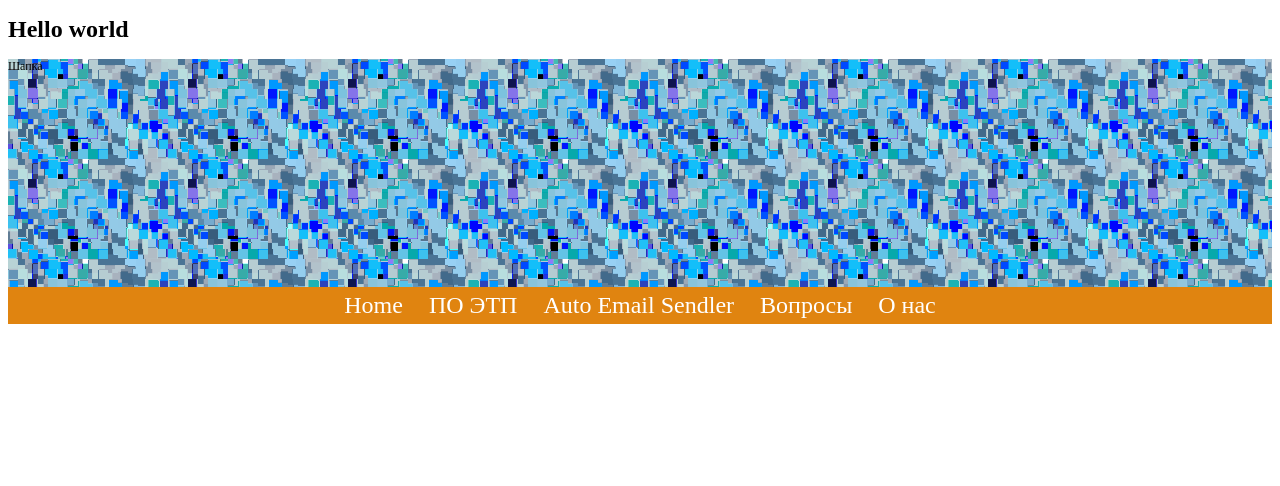
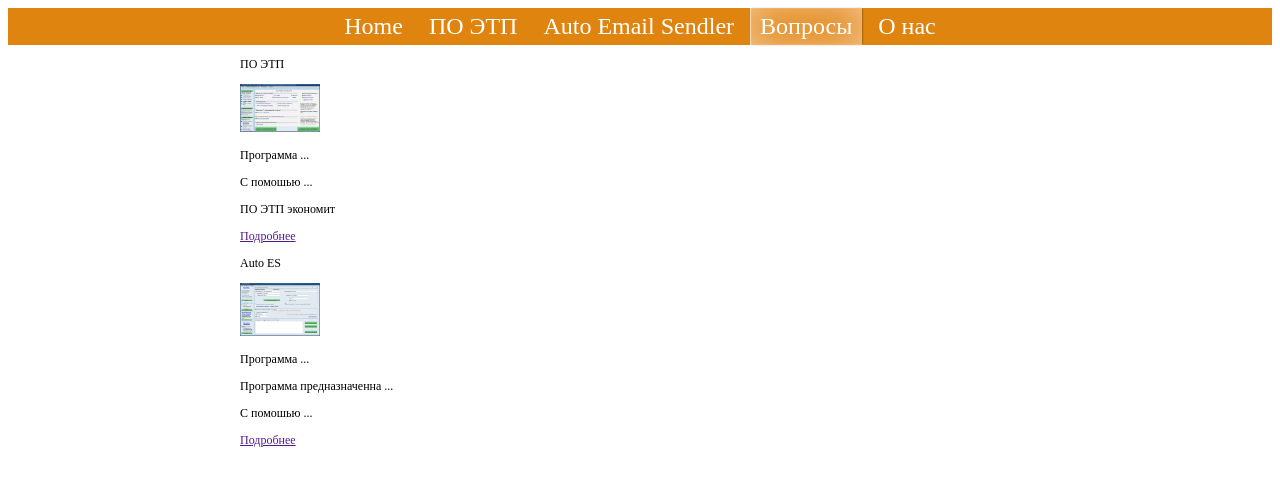
Before and after one commit to va0z/lesson, a PHP site: page /index.html in a window 1280 px wide. Shown: the top 486 px of the page. Run offline with PHP 8.4, Linux system fonts and the light colour scheme; some libraries are stand-ins or nearby versions.

Commit message:
header err

```diff
--- a/css/main.css
+++ b/css/main.css
@@ -50,10 +50,28 @@ html {
 
 }
 
-
-
 .nav a:active {
     background-color: rgb(245, 227, 128);
     box-shadow: -.1em 0 .3em -.1em rgba(247, 255, 225, 0.932),
                 .1em 0 .3em -.1em rgba(247, 255, 225, 0.932),
-                inset 0 0 .375em #f59a2bd3;}
+                inset 0 0 .375em #f59a2bd3;
+}
+
+/* aticle */
+
+.aticle-wrp {
+    width: 100%;
+    display: inline-table;
+}
+
+.aticle {
+    width: 800px;
+    max-width: 95%;
+    margin: 0 auto;
+    display: block;
+}
+
+.aticle img {
+    width: 10%;
+    height: 10%;
+}
--- a/index.html
+++ b/index.html
@@ -9,20 +9,32 @@
     <script type="text/javascript" src="js/jquery.js"></script>
 </head>
 <body>
-    <h1>Hello world</h1>
-    <div class="header-wrp">
-        <div class="header">
-            Шапка
-        </div>
-    </div>
     <div class="nav-wrp">
         <div class="nav">
                 <a href="" class="nav-menu">Home</a>
                 <a href="" class="nav-menu">ПО ЭТП</a>
                 <a href="" class="nav-menu">Auto Email Sendler</a>
-                <a href="" class="nav-menu">Вопросы</a>
+                <a href="" class="nav-menu-act">Вопросы</a>
                 <a href="" class="nav-menu">О нас</a>
             </div>
+    </div>
+    <div class="aticle-wrp">
+        <div class="aticle">
+            <P>ПО ЭТП</P>
+            <img src="img/poetp_screen_color.png" alt="">
+            <p>Программа ...</p>
+            <p>С помошью ...</p>
+            <p>ПО ЭТП экономит</p>
+            <a href="">Подробнее</a>
+        </div>
+        <div class="aticle">
+            <P>Auto ES</P>
+            <img src="img/aesendler_screen_color.png" alt="">
+            <p>Программа ...</p>
+            <p>Программа предназначенна ...</p>
+            <p>С помошью ...</p>
+            <a href="">Подробнее</a>
+        </div>
     </div>
 
     <form></form>
```
